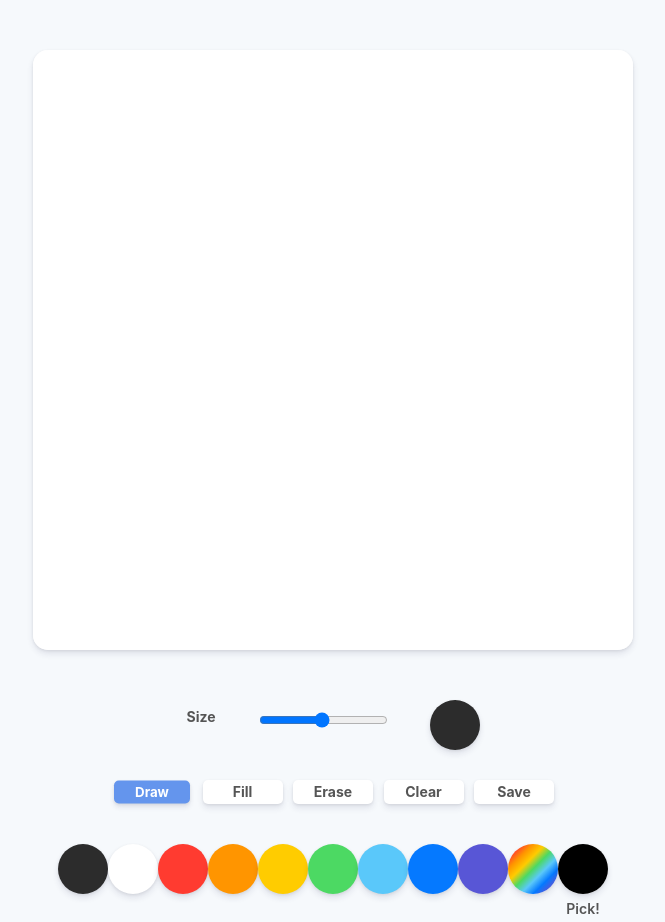
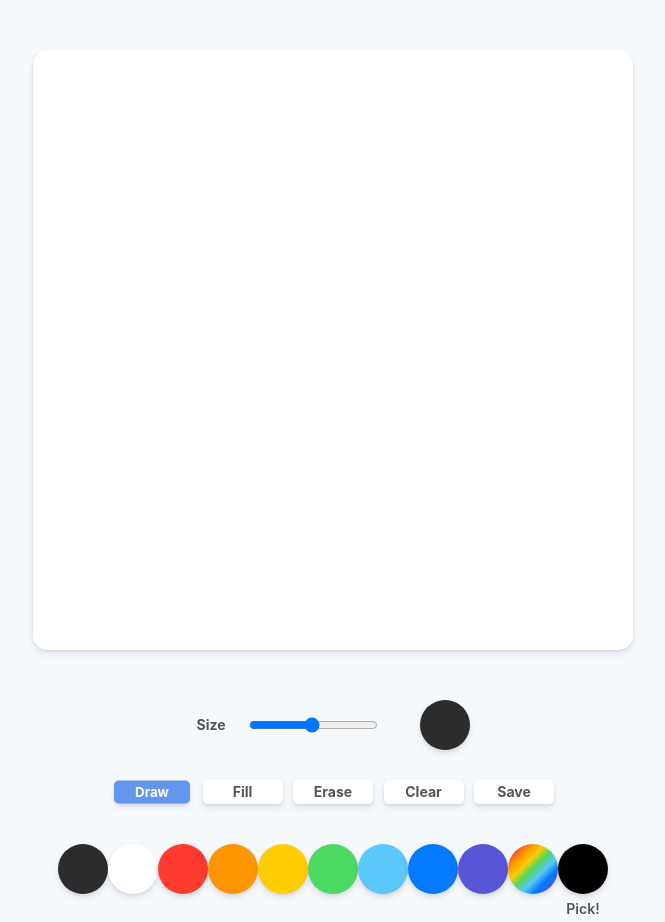
Before and after one commit to sunday-sunny/paintJS-custom, a plain HTML site: page index.html in a window 1280 px wide. Shown: the whole page, without its empty margins (307-972 px from the left). Drawn offline with Linux system fonts and the light colour scheme.

Commit message:
Design: Edit select-condition align

```diff
--- a/css/styles.css
+++ b/css/styles.css
@@ -41,11 +41,11 @@ body {
 
 .controls__select-condition > div {
   display: flex;
-  margin-bottom: 10px;
+  align-items: center;
 }
 
 .select-condition__title {
-  width: 70px;
+  width: 50px;
   color: #555;
   font-weight: 700;
   font-size: 14px;
```
